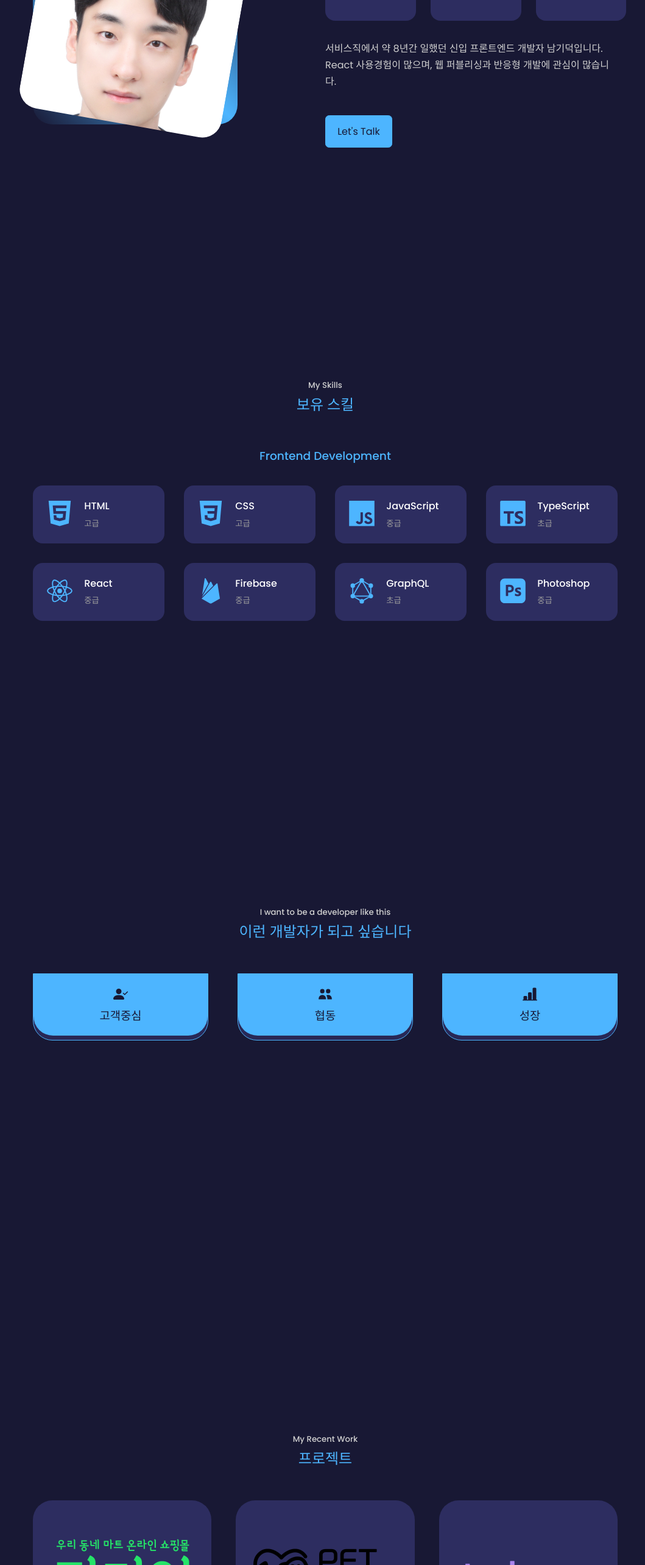
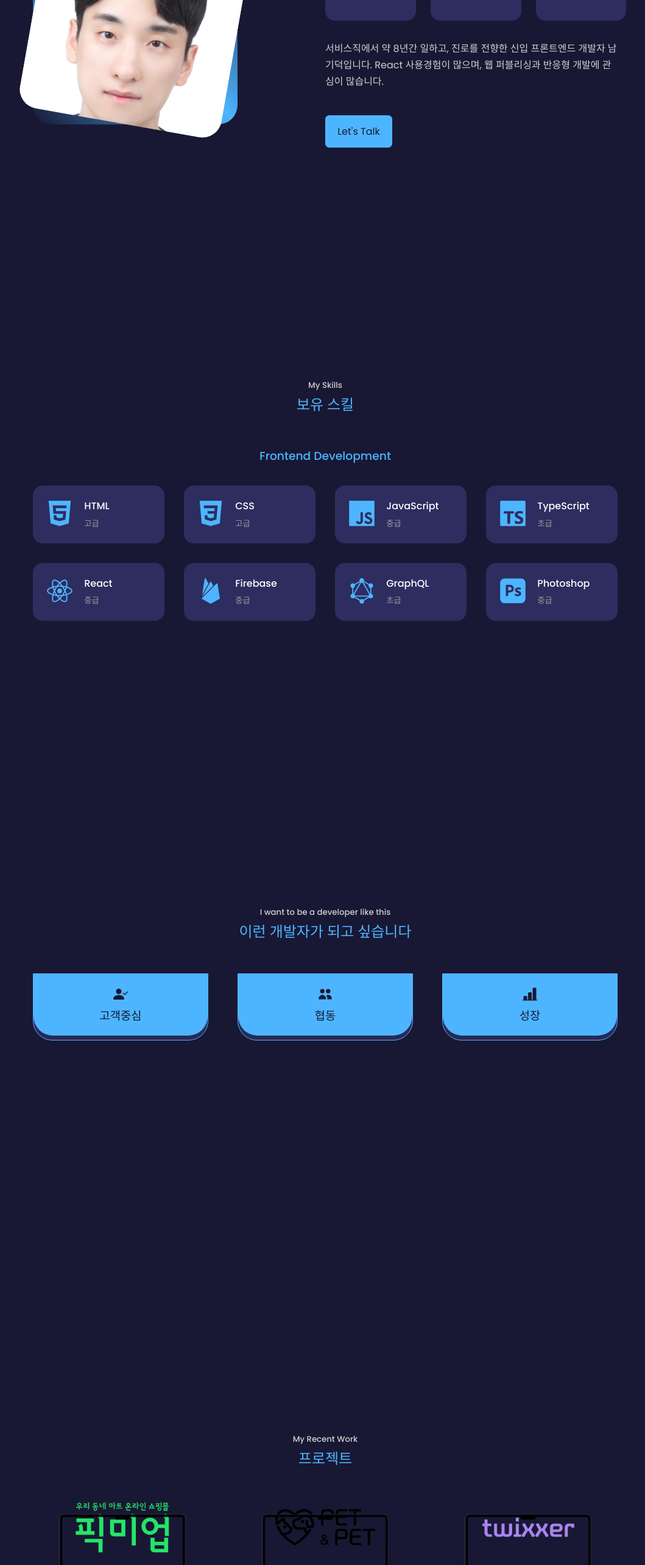
Before and after one commit to NamGideokk/portfolio-website, a React (Create React App) app: page / in a window 1280 px wide. Shown: the part 1171-3737 px from the top of the page at 61% size, without its empty margins (106-1165 px from the left). Built offline with nearby package versions, Linux system fonts and the light colour scheme; a web font is replaced by a local one.

Commit message:
contact > css 수정

```diff
--- a/src/App.jsx
+++ b/src/App.jsx
@@ -5,7 +5,6 @@ import About from "./components/about/About";
 import Experience from "./components/experience/Experience";
 import WantToBe from "./components/wantToBe/WantToBe";
 import Portfolio from "./components/portfolio/Portfolio";
-import Project from "./components/project/Project";
 import Contact from "./components/contact/Contact";
 import Footer from "./components/footer/Footer";
 
@@ -18,7 +17,6 @@ const App = () => {
       <Experience />
       <WantToBe />
       <Portfolio />
-      <Project />
       <Contact />
       <Footer />
     </div>
--- a/src/components/about/About.jsx
+++ b/src/components/about/About.jsx
@@ -35,9 +35,9 @@ const About = () => {
           </div>
 
           <p>
-            서비스직에서 약 8년간 일했던 신입 프론트엔드 개발자 남기덕입니다.
-            React 사용경험이 많으며, 웹 퍼블리싱과 반응형 개발에 관심이
-            많습니다.
+            서비스직에서 약 8년간 일하고, 진로를 전향한 신입 프론트엔드 개발자
+            남기덕입니다. React 사용경험이 많으며, 웹 퍼블리싱과 반응형 개발에
+            관심이 많습니다.
           </p>
 
           <a href="#contact" className="btn btn-primary">
--- a/src/components/contact/contact.scss
+++ b/src/components/contact/contact.scss
@@ -1,19 +1,19 @@
 @import "../../_variable";
 
 .contact__container {
-  width: 58%;
-  display: grid;
-  grid-template-columns: 30% 58%;
-  gap: 12%;
+  display: flex;
+  flex-direction: column;
 
   .contact__options {
     display: flex;
-    flex-direction: column;
+    justify-content: center;
     gap: 1.2rem;
+    margin-bottom: 2rem;
 
     // article
     .contact__option {
-      // background-color: $bg-color-light;
+      width: 14rem;
+      overflow: hidden;
       padding: 1.2rem;
       border-radius: 1.2rem;
       text-align: center;
@@ -43,6 +43,8 @@
 
     input,
     textarea {
+      margin: 0 auto;
+      max-width: 45rem;
       width: 100%;
       padding: 1rem;
       border-radius: 0.5rem;
@@ -76,5 +78,10 @@
 @media screen and (max-width: 600px) {
   .contact__container {
     width: $container-width-sm;
+
+    .contact__options {
+      flex-direction: column;
+      margin: 0 auto;
+    }
   }
 }
--- a/src/components/portfolio/PortfolioArticle.jsx
+++ b/src/components/portfolio/PortfolioArticle.jsx
@@ -1,6 +1,7 @@
 import React from "react";
 import { useState } from "react";
 import "./portfolio.scss";
+import IM from "../../assets/macbookSm.png";
 
 const PortfolioArticle = ({
   img,
@@ -16,9 +17,8 @@ const PortfolioArticle = ({
   }
   return (
     <article className="portfolio__item" onClick={clickPortfolio}>
-      <div className="portfolio__item-image">
-        <img src={img} alt="portfolio image" />
-      </div>
+      <img src={IM} alt="mac" className="mac" />
+      <img src={img} alt="portfolio image" className="logo-image" />
       <h3 className="kor">{title}</h3>
       <p className="kor">{extraInfo}</p>
       <div className="portfolio__item-cta">
--- a/src/components/portfolio/portfolio.scss
+++ b/src/components/portfolio/portfolio.scss
@@ -10,7 +10,7 @@ $width: fit-content;
 
 .portfolio__item {
   // min-width: 276px;
-  background-color: $bg-color-light;
+  background-color: $bg-color;
   padding: 1.3rem;
   border-radius: 2rem;
   border: $border-trans;
@@ -20,16 +20,6 @@ $width: fit-content;
   &:hover {
     border-color: $accent-color-dark;
     background: transparent;
-  }
-
-  .portfolio__item-image {
-    border-radius: 1.5rem;
-
-    img {
-      width: 100%;
-      height: 100%;
-      object-fit: contain;
-    }
   }
 
   // 타이틀
@@ -56,6 +46,19 @@ $width: fit-content;
       }
     }
   }
+
+  .mac {
+    position: relative;
+    z-index: 2;
+  }
+
+  .logo-image {
+    width: 70%;
+    margin: 0 auto;
+    z-index: 1;
+    position: relative;
+    bottom: 200px;
+  }
 }
 
 /* 미디어 쿼리 (medium) */
--- a/src/components/wantToBe/WantToBe.jsx
+++ b/src/components/wantToBe/WantToBe.jsx
@@ -14,10 +14,10 @@ const WantToBe = () => {
         <article className="want">
           <div className="want__header">
             <BsFillPersonCheckFill className="want-icon" />
-            <h3>고객중심</h3>
+            <h3 className="kor">고객중심</h3>
           </div>
           <div className="want__content">
-            <p>
+            <p className="kor">
               <strong>고객</strong>의 만족을 최우선으로 생각하는 개발자가
               되겠습니다.
             </p>
@@ -27,10 +27,10 @@ const WantToBe = () => {
         <article className="want">
           <div className="want__header">
             <HiUsers className="want-icon" />
-            <h3>협동</h3>
+            <h3 className="kor">협동</h3>
           </div>
           <div className="want__content">
-            <p>
+            <p className="kor">
               소통하고 함께 맞춰 나가는 <strong>협동</strong> 중심의 개발자가
               되겠습니다.
             </p>
@@ -40,10 +40,10 @@ const WantToBe = () => {
         <article className="want">
           <div className="want__header">
             <BsFillBarChartLineFill className="want-icon" />
-            <h3>성장</h3>
+            <h3 className="kor">성장</h3>
           </div>
           <div className="want__content">
-            <p>
+            <p className="kor">
               머무르지않고 끊임없이 <strong>성장</strong>하는 개발자가
               되겠습니다.
             </p>
```
Also changed, not shown: src/assets/macbookSm.png (added).
